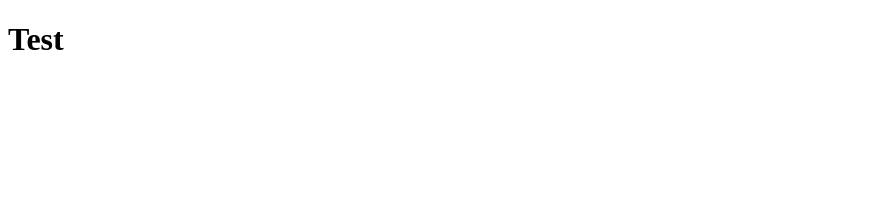
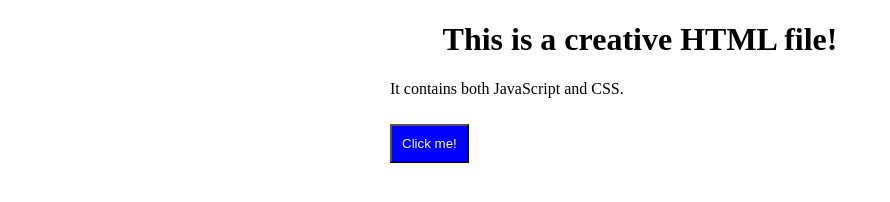
Before and after one commit to Lupusmike/lupusmike.github.io, a plain HTML site: page index.html in a window 1280 px wide. Shown: the whole page, without its empty margins (0-890 px from the left). Drawn offline with Linux system fonts and the light colour scheme.

Commit message:
Update index.html
Bard code test

```diff
--- a/index.html
+++ b/index.html
@@ -1,8 +1,36 @@
 <!DOCTYPE html>
 <html>
+<head>
+  <title>My Creative HTML File</title>
+  <style>
+    .container {
+      width: 500px;
+      margin: 0 auto;
+    }
+
+    h1 {
+      text-align: center;
+    }
+
+    button {
+      background-color: blue;
+      color: white;
+      padding: 10px;
+      margin-top: 10px;
+    }
+  </style>
+  <script>
+    function myFunction() {
+      alert("You clicked the button!");
+    }
+  </script>
+</head>
 <body>
-
-<h1>Test</h1>
-
+  <div class="container">
+    <h1>This is a creative HTML file!</h1>
+    <p>It contains both JavaScript and CSS.</p>
+    <button onclick="myFunction()">Click me!</button>
+  </div>
 </body>
 </html>
+</html>
```
